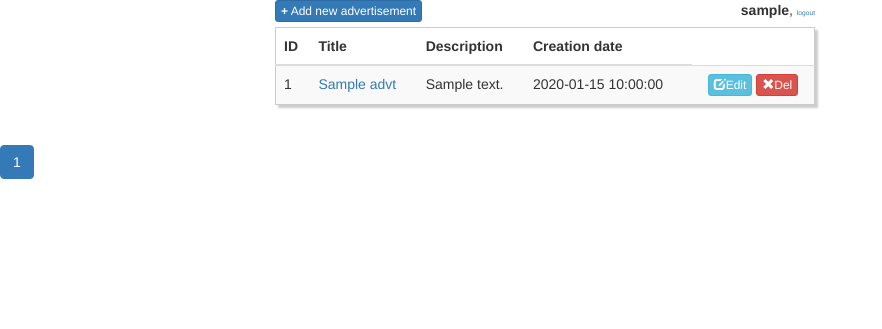
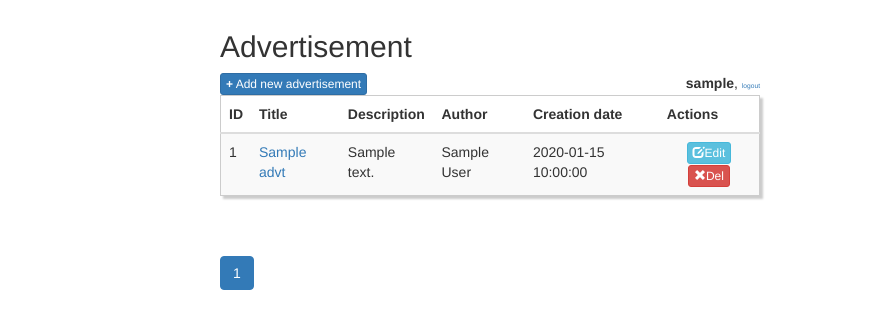
Before and after one commit to 3RM/advertisement, a PHP site: page / in a window 1280 px wide. Shown: the top 329 px of the page, without its empty margins (0-882 px from the left). Run offline with PHP 8.4, Linux system fonts and the light colour scheme; the visitor is signed in with stand-in values (Sample User, id 1); tables that the repository leaves empty or names only in its code hold one stand-in row (values such as "Sample post"); some libraries are stand-ins or nearby versions.

Commit message:
edit front-end add layouts, etc.

```diff
--- a/config/routes.php
+++ b/config/routes.php
@@ -14,7 +14,7 @@ return array(
     '([0-9]+)' => 'advt/show/$1',
 
 
-    'logout' => 'site/logout',
+    'logout' => 'user/logout',
 
     'edit' => 'advt/add',
 
--- a/controllers/SiteController.php
+++ b/controllers/SiteController.php
@@ -7,6 +7,12 @@
  */
 class SiteController {
 
+    private $isLogged;
+
+    public function __construct() {
+        $this->isLogged = User::checkLogged();
+    }
+
     public function actionIndex($page = 1) {
 
         $advtList = Advt::getAdvtList($page);
@@ -15,7 +21,7 @@ class SiteController {
 
         $pagination = new Pagination($total, $page, Advt::SHOW_BY_DEFAULT, 'page-');
 
-        $logged = User::checkLogged();
+        $user = User::getUserById($this->isLogged);
 
         $username = '';
         $password = '';
@@ -63,9 +69,9 @@ class SiteController {
 
 
 
-    public function actionLogout() {
-        unset($_SESSION['user_id']);
-        header('Location: /');
-    }
+//    public function actionLogout() {
+//        unset($_SESSION['user_id']);
+//        header('Location: /');
+//    }
 
 }
--- a/index.php
+++ b/index.php
@@ -2,7 +2,7 @@
 
 //FRONT CONTROLLER
 //1. Общие настройки
-ini_set('display_errors', 1);
+ini_set('display_errors', 0);
 error_reporting(E_ALL);
 
 session_start();
--- a/models/Advt.php
+++ b/models/Advt.php
@@ -62,17 +62,18 @@ class Advt {
         return $result->execute();
     }
 
-    public static function addAdvt($title, $description, $user_id) {
+    public static function addAdvt($title, $description, $author_name, $user_id) {
 
         $db = Db::getConnection();
 
-        $sql = 'INSERT INTO advt (title, description, user_id) '
-                . 'VALUES (:title, :description, :user_id)';
+        $sql = 'INSERT INTO advt (title, description, author_name, user_id) '
+                . 'VALUES (:title, :description, :author_name, :user_id)';
 
         $result = $db->prepare($sql);
 
         $result->bindParam(':title', $title, PDO::PARAM_STR);
         $result->bindParam(':description', $description, PDO::PARAM_STR);
+        $result->bindParam(':author_name', $author_name, PDO::PARAM_STR);
         $result->bindParam(':user_id', $user_id, PDO::PARAM_INT);
 
 
--- a/template/css/style.css
+++ b/template/css/style.css
@@ -12,3 +12,10 @@
 .logout-lnk{
 	font-size: 5pt;
 }
+.pagination{
+    float: left;
+}
+
+.container{
+    margin: 10px;
+}
--- a/views/site/index.php
+++ b/views/site/index.php
@@ -1,18 +1,9 @@
-<!DOCTYPE html>
+<?php include_once ROOT . '/views/site/layouts/header.php'; ?>
+<div class="container pull-left">
+    <div class="row col-md-6 col-md-offset-2 custyle">
+        <h2>Advertisement</h2>
 
-<html>
-    <head>
-        <meta charset="UTF-8">
-        <title></title>
-		<link rel="stylesheet" href="/template/css/style.css">
-		<script src="/template/js/jquery-3.1.1.min.js"></script>
-		<link rel="stylesheet" href="https://maxcdn.bootstrapcdn.com/bootstrap/3.3.5/css/bootstrap.min.css">
-    </head>
-    <body>
-		<div class="container">
-		<div class="row col-md-6 col-md-offset-2 custyle">
-			<div class="pull-right">
-        <?php if (!User::checkLogged()): ?>
+        <?php if (!$user): ?>
             <?php if (isset($errors) && is_array($errors)): ?>
                 <ul>
                     <?php foreach ($errors as $error): ?>
@@ -21,9 +12,7 @@
                 </ul>
             <?php endif; ?>
 
-
             <div><!--sign up form-->
-                <h2>Вход на сайт</h2>
                 <form action="" method="post">
                     <input type="text" name="username" placeholder="Username" value=""/>
                     <input type="password" name="password" placeholder="Password" value=""/>
@@ -33,28 +22,35 @@
 
         <?php else: ?>
 
-				<strong><?= User::getUserById($_SESSION['user_id'])['username']; ?></strong>, <a href="/logout/"><span class="logout-lnk">logout</span></a>
-			</div>
+            <span class="pull-right"><strong><?= $user['username']; ?></strong>, <a href="/logout/"><span class="logout-lnk">logout</span></a></span>
+
             <a href="/edit/" class="btn btn-primary btn-xs pull-left"><b>+</b> Add new advertisement</a>
         <?php endif; ?>
+
         <table class="table table-striped custab">
             <thead>
-
                 <tr>
                     <th>ID</th>
                     <th>Title</th>
                     <th>Description</th>
+                    <th>Author</th>
                     <th>Creation date</th>
+                    <?php foreach ($advtList as $advt): ?>
+                        <?php if ($advt['user_id'] == $user['id']): ?>
+                            <th>Actions</th>
+                            <?php break; ?>
+                        <?php endif; ?>
+                    <?php endforeach; ?>
                 </tr>
             </thead>
             <?php foreach ($advtList as $advt): ?>
-
                 <tr>
                     <td><?= $advt['id'] ?></td>
                     <td><a href="<?= $advt['id'] ?>"><?= $advt['title'] ?></a></td>
                     <td><?= $advt['description'] ?></td>
+                    <td><?= $advt['author_name'] ?></td>
                     <td><?= $advt['creation_date'] ?></td>
-					<?php if($advt['user_id'] == User::getUserById($_SESSION['user_id'])['id']):?>
+                    <?php if ($advt['user_id'] == $user['id']): ?>
                         <td class="text-center">
                             <a class='btn btn-info btn-xs' href="edit/<?= $advt['id'] ?>">
                                 <span class="glyphicon glyphicon-edit"></span>Edit
@@ -70,8 +66,12 @@
                 </tr>
             <?php endforeach; ?>
         </table>
+        <div class="pagination">
+            <?= $pagination->get() ?>
         </div>
     </div>
-				<?= $pagination->get() ?>
+
+</div>
+
 </body>
 </html>
--- /dev/null
+++ b/views/site/layouts/header.php
@@ -0,0 +1,11 @@
+<!DOCTYPE html>
+
+<html>
+    <head>
+        <meta charset="UTF-8">
+        <title></title>
+        <link rel="stylesheet" href="/template/css/style.css">
+        <script src="/template/js/jquery-3.1.1.min.js"></script>
+        <link rel="stylesheet" href="https://maxcdn.bootstrapcdn.com/bootstrap/3.3.5/css/bootstrap.min.css">
+    </head>
+    <body>
```
Also changed, not shown: controllers/AdvtController.php (+8 -5 lines), views/site/add.php (+11 -6 lines), views/site/edit.php (+11 -7 lines), views/site/show.php (+25 -8 lines). Lines whose indentation alone changed are shown as unchanged.
